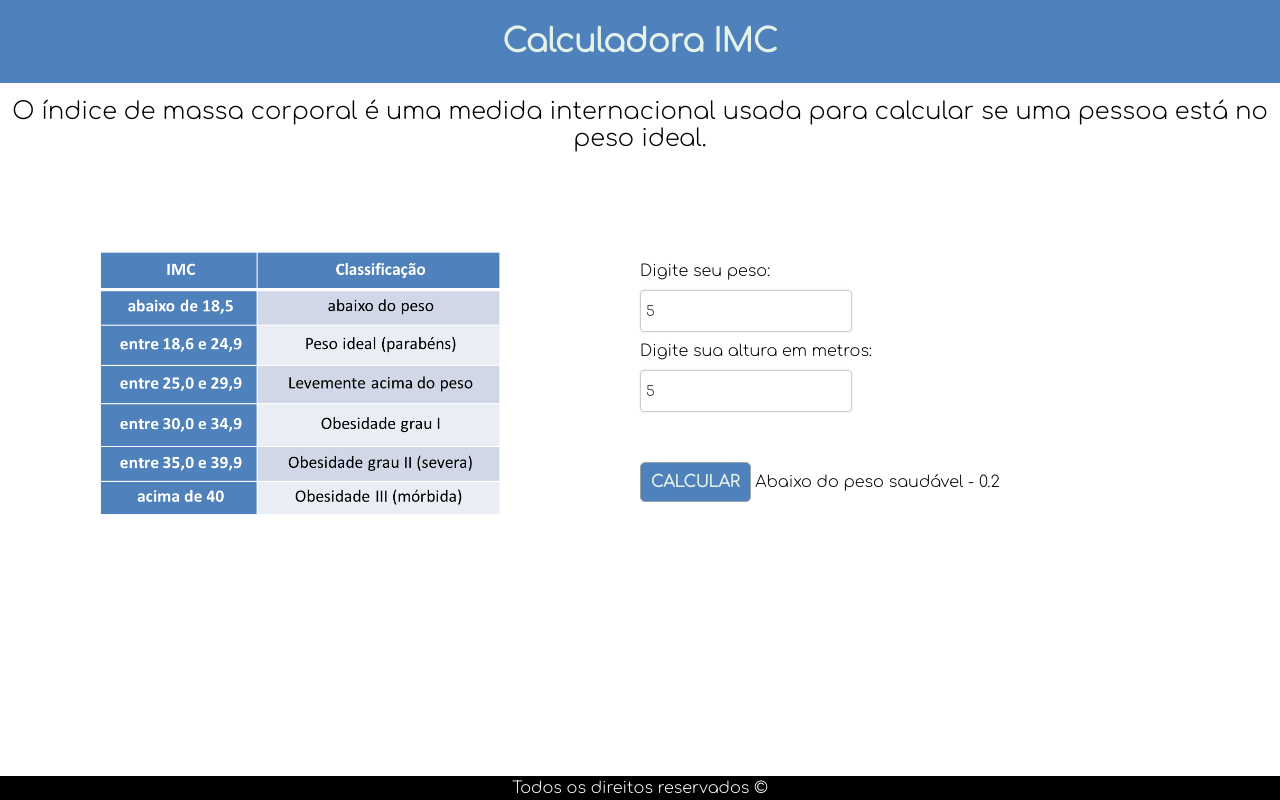
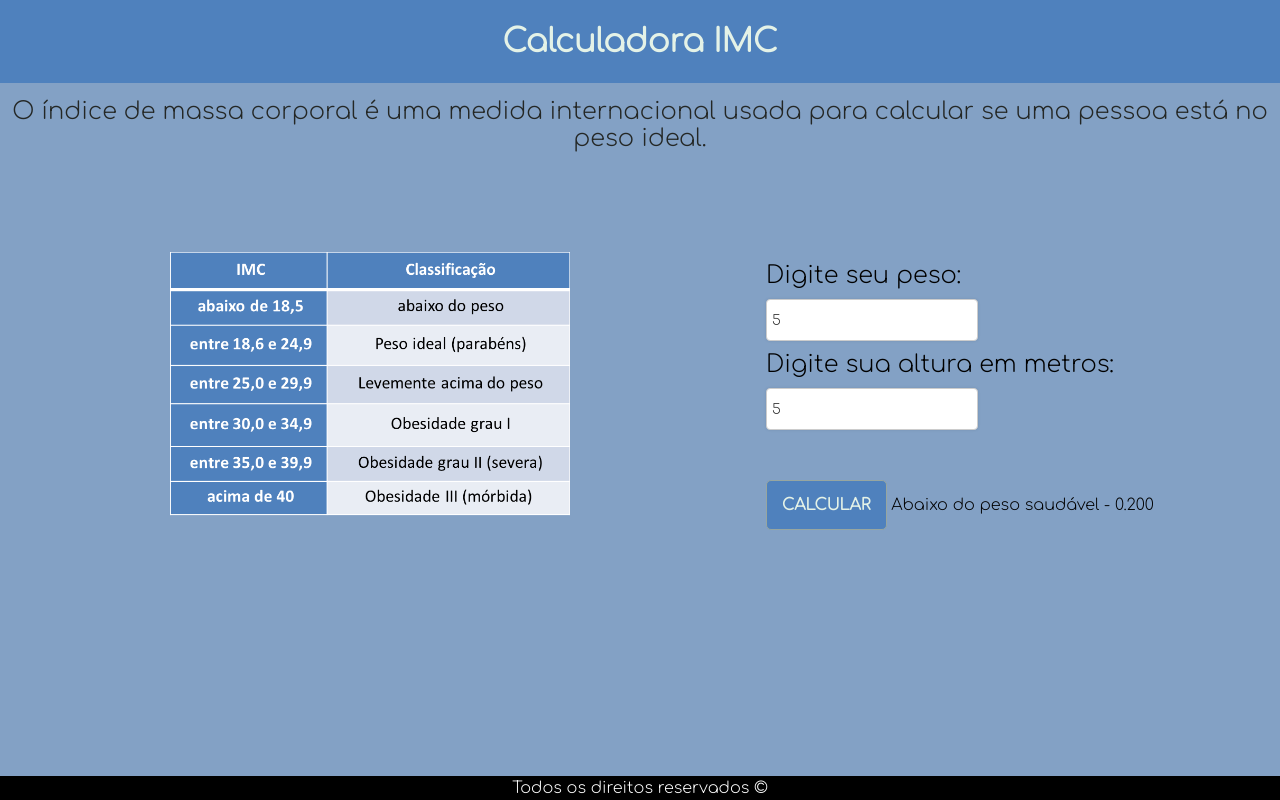
Before and after one commit to CesarMBat/Calculadora_IMC, a plain HTML site: page index.html in a window 1280 px wide. Both pictures are taken after typing "5", "5" into the empty fields and a click on the button "CALCULAR". Drawn offline with Linux system fonts and the light colour scheme.

Commit message:
Mudanças em praticamente tudo

```diff
--- a/estilo.css
+++ b/estilo.css
@@ -2,6 +2,9 @@
     margin: 0;
     padding: 0;
     font-family: 'Comfortaa', cursive;
+}
+body{
+    background-color: #83a1c5;
 }
 header {
     background-color: #4f81bd;
@@ -12,37 +15,29 @@ header {
 h1 {
     color: #e4f2e7;
 }
+label{
+    font-size: 1.5rem;
+}
 .input-div {
     margin-top: 10px;
 }
 .input {
-    /* Box model */
     margin-top: 10px;
     padding: 5px;
     border: 1px solid #ccc;
     border-radius: 4px;
-
-    /* Typography */
     font-size: 14px;
     color: #333;
-
-    /* Size */
     width: 200px;
     height: 30px;
-
-    /* Background and foreground */
     background-color: #fff;
     color: #333;
 
-    /* Other */
     box-shadow: 0 0 3px rgba(0, 0, 0, 0.1);
 }
-/* Hover state */
 input:hover {
     border-color: #999;
 }
-
-/* Focus state */
 input:focus {
     border-color: #555;
     box-shadow: 0 0 5px rgba(0, 0, 0, 0.3);
@@ -50,9 +45,11 @@ input:focus {
 
 .desc {
     font-size: 1.5rem;
+    color: #242725
 }
 .resultado {
     margin-left: 5px;
+    font-size: 1.45rem;
 }
 .top-text {
     text-align: center;
@@ -64,13 +61,15 @@ input:focus {
     margin-left: 100px;
 }
 .content {
-    grid-column: 2/3;
+    grid-column: 2/2;
     margin-top: 100px;
+
 }
 .major-content {
     display: grid;
-    grid-template-columns: 50% 40%;
-    grid-template-rows: 30% 40%;
+    grid-template-columns: 50% 50%;
+    justify-content: center;
+    justify-items: center;
 }
 #btnCalc {
     margin-top: 50px;
@@ -78,10 +77,11 @@ input:focus {
     border-radius: 5px;
     font-weight: 600;
     font-size: 1rem;
-    padding: 10px;
+    padding: 15px;
     background-color: #4f81bd;
     color: #e4f2e7;
 }
+
 footer {
     background-color: black;
     width: 100%;
--- a/imc_calc.js
+++ b/imc_calc.js
@@ -5,17 +5,17 @@ const IMC = () => {
     let resultado = document.querySelector('#resultado')
     let IMC_VALOR = peso / (altura * altura)
     if (IMC_VALOR <= 18.5 && IMC_VALOR > 0) {
-        resultado.innerHTML = `Abaixo do peso saudável - ${IMC_VALOR}`
+        resultado.innerHTML = `Abaixo do peso saudável - ${IMC_VALOR.toFixed(3)}`
     } else if (IMC_VALOR > 18.5 && IMC_VALOR <= 24.9) {
-        resultado.innerHTML = `Peso saudável - ${IMC_VALOR}`
+        resultado.innerHTML = `Peso saudável - ${IMC_VALOR.toFixed(3)}`
     } else if (IMC_VALOR > 24.9 && IMC_VALOR <= 29.9) {
-        resultado.innerHTML = `Levemente acima do peso - ${IMC_VALOR}`
+        resultado.innerHTML = `Levemente acima do peso - ${IMC_VALOR.toFixed(3)}`
     } else if (IMC_VALOR > 29.9 && IMC_VALOR <= 34.9) {
-        resultado.innerHTML = `Obesidade Grau 1 - ${IMC_VALOR}`
+        resultado.innerHTML = `Obesidade Grau 1 - ${IMC_VALOR.toFixed(3)}`
     } else if (IMC_VALOR > 34.9 && IMC_VALOR <= 39.9) {
-        resultado.innerHTML = `Obesidade Grau 2 - ${IMC_VALOR}`
+        resultado.innerHTML = `Obesidade Grau 2 - ${IMC_VALOR.toFixed(3)}`
     } else if (IMC_VALOR > 40) {
-        resultado.innerHTML = `Obesidade Grau 3 (Obesidade mórbida) - ${IMC_VALOR}`
+        resultado.innerHTML = `Obesidade Grau 3 (Obesidade mórbida) - ${IMC_VALOR.toFixed(3)}`
     } else {
         resultado.innerHTML = `Insira valores corretos`
     }
--- a/index.html
+++ b/index.html
@@ -36,7 +36,7 @@
                         <label for="altura">Digite sua altura em metros: </label> <br>
                         <input type="number" id="altura" class="input"/>
                     </div>
-                    <div>
+                    <div class="button">
                         <button id="btnCalc">CALCULAR</button>
                         <span id="resultado"></span>
                     </div>
```
Also changed, not shown: 1 other file.
